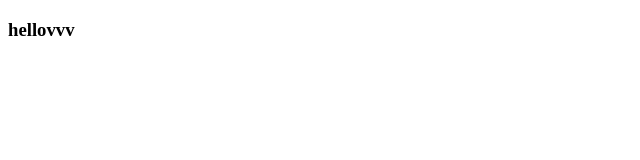
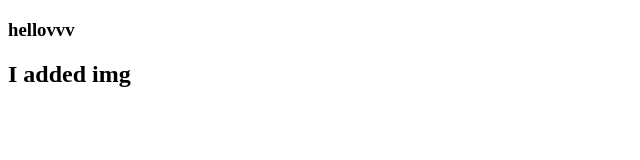
Before and after one commit to danilatamanchyk/test-Git13_50, a plain HTML site: page index.html in a window 1280 px wide. Shown: the whole page, without its empty margins (0-640 px from the left). Drawn offline with Linux system fonts and the light colour scheme.

Commit message:
sec commit

```diff
--- a/index.html
+++ b/index.html
@@ -8,5 +8,6 @@
 </head>
 <body>
     <h3>hellovvv</h3>
+    <h2>I added img</h2>
 </body>
 </html>
```
